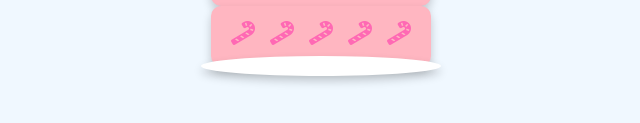
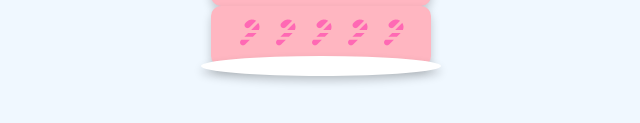
Before and after one commit to hei-yue/cxx.github.io, a plain HTML site: page index.html in a window 1280 px wide. Shown: the part 575-698 px from the top of the page, 319-959 px from the left. Drawn offline with Linux system fonts and the light colour scheme.

Commit message:
Update index.html

```diff
--- a/index.html
+++ b/index.html
@@ -4,7 +4,7 @@
     <meta charset="UTF-8">
     <meta name="viewport" content="width=device-width, initial-scale=1.0">
     <title>生日快乐</title>
-    <link rel="stylesheet" href="https://cdnjs.cloudflare.com/ajax/libs/font-awesome/6.0.0-beta3/css/all.min.css">
+    <link rel="stylesheet" href="icon.css">
     <style>
         body {
             display: flex;
```
